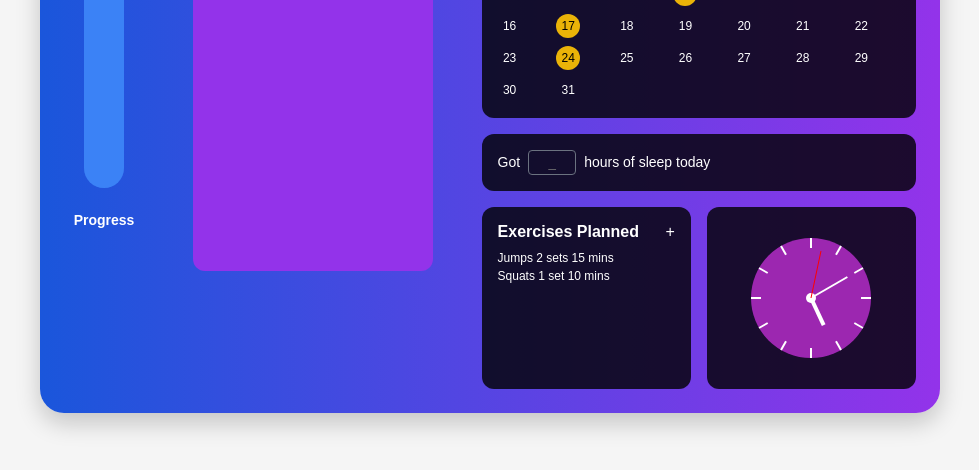
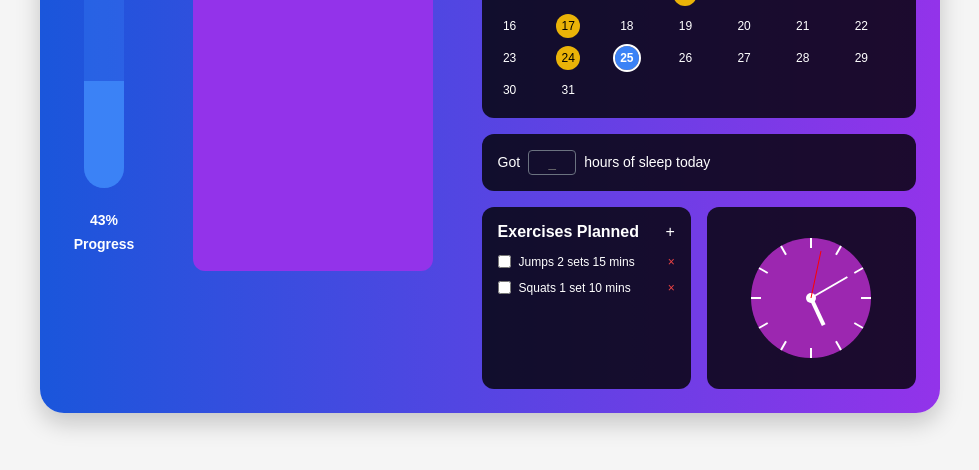
Before and after one commit to Iishita1/Mind-Echo, a Python web app: template templates/exercise.html in a window 1280 px wide. Shown: the part 279-749 px from the top of the page, without its empty margins (150-1129 px from the left). Run offline with Jinja, Linux system fonts and the light colour scheme; the template is opened without the code that fills it, so the values that code supplies are empty.

Commit message:
calendar

```diff
--- a/templates/exercise.html
+++ b/templates/exercise.html
@@ -73,7 +73,13 @@
       bottom: 0;
       width: 100%;
       background-color: #3b82f6;
-      transition: height 1s ease;
+      transition: height 0.5s ease;
+    }
+
+    .progress-value {
+      color: white;
+      font-size: 14px;
+      font-weight: bold;
     }
 
     /* Avatar Section */
@@ -170,6 +176,12 @@
       outline: 2px solid white;
     }
 
+    .calendar-day.today {
+      background-color: #3b82f6;
+      color: white;
+      font-weight: bold;
+    }
+
     /* Sleep Tracker Widget */
     .sleep-form {
       display: flex;
@@ -205,6 +217,31 @@
       list-style: none;
       font-size: 12px;
       line-height: 1.5;
+    }
+
+    .exercise-item {
+      display: flex;
+      align-items: center;
+      gap: 8px;
+      padding: 4px 0;
+    }
+
+    .exercise-item.completed {
+      color: #9ca3af;
+      text-decoration: line-through;
+    }
+
+    .exercise-checkbox {
+      cursor: pointer;
+    }
+
+    .exercise-delete {
+      background: none;
+      border: none;
+      color: #ef4444;
+      cursor: pointer;
+      font-size: 12px;
+      margin-left: auto;
     }
 
     .exercise-form {
@@ -316,6 +353,7 @@
       <div class="progress-container">
         <div class="progress-bar" id="progressBar"></div>
       </div>
+      <div class="progress-value" id="progressValue">75%</div>
       <div class="progress-label">
         <span>Progress</span>
       </div>
@@ -358,8 +396,16 @@
             <button class="add-btn" id="addExerciseBtn">+</button>
           </div>
           <ul class="exercise-list" id="exerciseList">
-            <li>Jumps 2 sets 15 mins</li>
-            <li>Squats 1 set 10 mins</li>
+            <li class="exercise-item">
+              <input type="checkbox" class="exercise-checkbox">
+              <span>Jumps 2 sets 15 mins</span>
+              <button class="exercise-delete">×</button>
+            </li>
+            <li class="exercise-item">
+              <input type="checkbox" class="exercise-checkbox">
+              <span>Squats 1 set 10 mins</span>
+              <button class="exercise-delete">×</button>
+            </li>
           </ul>
           <div class="exercise-form" id="exerciseForm" style="display: none;">
             <input type="text" class="exercise-input" id="exerciseName" placeholder="Exercise name">
@@ -385,19 +431,51 @@
   </div>
 
   <script>
-    // Initialize variables
-    const timeLimit = 60; // in minutes
-    let progress = 45; // in minutes
+    const MAX_PROGRESS = 100;
+    let progress = 75; // Initial progress value (percentage)
     let sleepHours = null;
     let exercises = [
-      { name: 'Jumps', sets: 2, duration: 15 },
-      { name: 'Squats', sets: 1, duration: 10 }
+      { name: 'Jumps', sets: 2, duration: 15, completed: false, weight: 15 },
+      { name: 'Squats', sets: 1, duration: 10, completed: false, weight: 10 }
     ];
     let highlightedDates = [7, 12, 17, 24];
     let selectedDate = null;
+    let todayDate = new Date().getDate();
+
+    // Update progress bar and value display
+    function updateProgress() {
+      // Start with base progress
+      let newProgress = 50; // Base value (50%)
+
+      // Adjust based on sleep (8 hours is optimal)
+      if (sleepHours !== null) {
+        // Give +5% for each hour between 7-9, capped at +10%
+        const sleepBonus = Math.min(10, Math.max(0, (Math.min(sleepHours, 9) - 7) * 5));
+        newProgress += sleepBonus;
+      }
+
+      // Adjust based on exercises
+      exercises.forEach(exercise => {
+        if (exercise.completed) {
+          // Completed exercises give full weight
+          newProgress += exercise.weight;
+        } else {
+          // Pending exercises reduce progress by half weight
+          newProgress -= exercise.weight * 0.5;
+        }
+      });
+
+      // Ensure progress stays within bounds (0-100%)
+      progress = Math.max(0, Math.min(MAX_PROGRESS, Math.round(newProgress)));
+
+      // Update UI
+      progressBar.style.height = `${progress}%`;
+      progressValue.textContent = `${progress}%`;
+    }
 
     // DOM Elements
     const progressBar = document.getElementById('progressBar');
+    const progressValue = document.getElementById('progressValue');
     const calendarGrid = document.getElementById('calendarGrid');
     const sleepForm = document.getElementById('sleepForm');
     const sleepInput = document.getElementById('sleepInput');
@@ -411,21 +489,39 @@
     const exerciseDuration = document.getElementById('exerciseDuration');
     const clockCanvas = document.getElementById('clockCanvas');
 
-    // Initialize Progress Bar
-    function updateProgressBar() {
-      const percentage = (progress / timeLimit) * 100;
-      progressBar.style.height = `${percentage}%`;
+    // Update progress bar and value display
+    function updateProgress() {
+      // Calculate progress based on exercises and sleep
+      let newProgress = 50; // Base value
+
+      // Adjust based on exercises
+      exercises.forEach(exercise => {
+        if (exercise.completed) {
+          // Completed exercises increase progress
+          newProgress += exercise.weight;
+        } else {
+          // Pending exercises decrease progress slightly
+          newProgress -= exercise.weight * 0.3;
+        }
+      });
+
+      // Adjust based on sleep (8 hours is optimal)
+      if (sleepHours !== null) {
+        const sleepEffect = Math.min(20, Math.max(-10, (sleepHours - 8) * 5));
+        newProgress += sleepEffect;
       }
 
-    // Simulate progress decreasing over time
-    function startProgressTimer() {
-      updateProgressBar();
-      setInterval(() => {
-        if (progress > 0) {
-          progress -= 1;
-          updateProgressBar();
+      // Ensure progress stays within bounds (0-100%)
+      progress = Math.max(0, Math.min(MAX_PROGRESS, newProgress));
+
+      // Update UI
+      progressBar.style.height = `${progress}%`;
+      progressValue.textContent = `${Math.round(progress)}%`;
     }
-      }, 60000); // update every minute
+
+    // Initialize Progress Bar
+    function initProgress() {
+      updateProgress();
     }
 
     // Initialize Calendar
@@ -444,6 +540,7 @@
       const currentDate = new Date();
       const year = currentDate.getFullYear();
       const month = currentDate.getMonth();
+      document.getElementById('currentMonth').textContent = currentDate.toLocaleString('default', { month: 'long' });
 
       // Get first day of month and total days in month
       const firstDay = new Date(year, month, 1).getDay();
@@ -459,35 +556,50 @@
       for (let day = 1; day <= daysInMonth; day++) {
         const dayElement = document.createElement('div');
         dayElement.className = 'calendar-day';
-        if (highlightedDates.includes(day)) {
+
+        // Highlight today's date
+        if (day === todayDate) {
+          dayElement.classList.add('today', 'selected');
+          selectedDate = day;
+        } else if (highlightedDates.includes(day)) {
           dayElement.classList.add('highlighted');
         }
+
         dayElement.textContent = day;
+
+        // Only add click handler if not today's date
+        if (day !== todayDate) {
           dayElement.addEventListener('click', () => handleDateClick(day, dayElement));
+        }
+
         calendarGrid.appendChild(dayElement);
       }
     }
 
     function handleDateClick(day, element) {
-      // Remove selected class from previously selected date
-      if (selectedDate) {
+      // Remove selected class from previously selected date (except today)
+      if (selectedDate && selectedDate !== todayDate) {
         const prevSelected = document.querySelector('.calendar-day.selected');
         if (prevSelected) {
           prevSelected.classList.remove('selected');
         }
       }
 
-      // Set new selected date
+      // Set new selected date (can't select today as it's always selected)
+      if (day !== todayDate) {
         selectedDate = day;
         element.classList.add('selected');
+      }
 
-      // Toggle highlighted status
+      // Toggle highlighted status (can't highlight today)
+      if (day !== todayDate) {
         if (highlightedDates.includes(day)) {
           highlightedDates = highlightedDates.filter(d => d !== day);
           element.classList.remove('highlighted');
         } else {
           highlightedDates.push(day);
           element.classList.add('highlighted');
+        }
       }
     }
 
@@ -499,6 +611,7 @@
         if (!isNaN(hours) && hours >= 0 && hours <= 24) {
           sleepHours = hours;
           sleepInput.value = hours;
+          updateProgress();
         }
       });
     }
@@ -528,23 +641,57 @@
         const name = exerciseName.value.trim();
         const sets = parseInt(exerciseSets.value) || 1;
         const duration = parseInt(exerciseDuration.value) || 5;
+        const weight = Math.min(15, Math.max(5, sets + duration / 3)); // Calculate weight based on sets and duration
 
         if (name) {
-          exercises.push({ name, sets, duration });
+          exercises.push({ name, sets, duration, completed: false, weight });
           renderExercises();
           exerciseForm.style.display = 'none';
           exerciseList.style.display = 'block';
           addExerciseBtn.style.display = 'block';
           resetExerciseForm();
+          updateProgress();
         }
       });
     }
 
     function renderExercises() {
       exerciseList.innerHTML = '';
-      exercises.forEach(exercise => {
+      exercises.forEach((exercise, index) => {
         const li = document.createElement('li');
-        li.textContent = `${exercise.name} ${exercise.sets} ${exercise.sets > 1 ? 'sets' : 'set'} ${exercise.duration} mins`;
+        li.className = 'exercise-item';
+        if (exercise.completed) {
+          li.classList.add('completed');
+        }
+
+        const checkbox = document.createElement('input');
+        checkbox.type = 'checkbox';
+        checkbox.className = 'exercise-checkbox';
+        checkbox.checked = exercise.completed;
+        checkbox.addEventListener('change', () => {
+          exercises[index].completed = checkbox.checked;
+          li.classList.toggle('completed', checkbox.checked);
+          updateProgress();
+        });
+
+        const span = document.createElement('span');
+        span.textContent = `${exercise.name} ${exercise.sets} ${exercise.sets > 1 ? 'sets' : 'set'} ${exercise.duration} mins`;
+
+        const deleteBtn = document.createElement('button');
+        deleteBtn.className = 'exercise-delete';
+        deleteBtn.textContent = '×';
+        deleteBtn.addEventListener('click', () => {
+          const wasCompleted = exercises[index].completed;
+          exercises.splice(index, 1);
+          renderExercises();
+          if (!wasCompleted) {
+            updateProgress();
+          }
+        });
+
+        li.appendChild(checkbox);
+        li.appendChild(span);
+        li.appendChild(deleteBtn);
         exerciseList.appendChild(li);
       });
     }
@@ -652,7 +799,7 @@
 
     // Initialize all components
     function init() {
-      startProgressTimer();
+      initProgress();
       initCalendar();
       initSleepTracker();
       initExercisePlanner();
```
Also changed, not shown: templates/chatbot.html (added, +12 -0 lines). Lines whose indentation alone changed are shown as unchanged.
